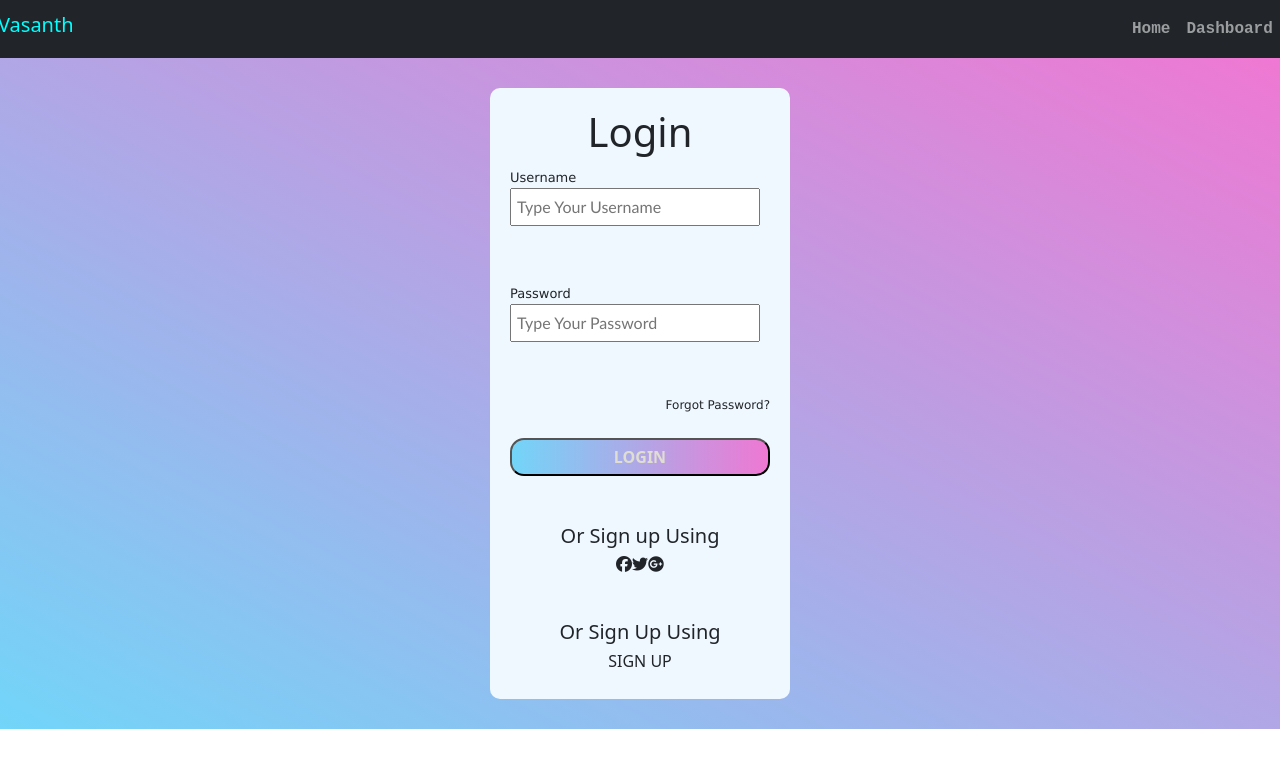
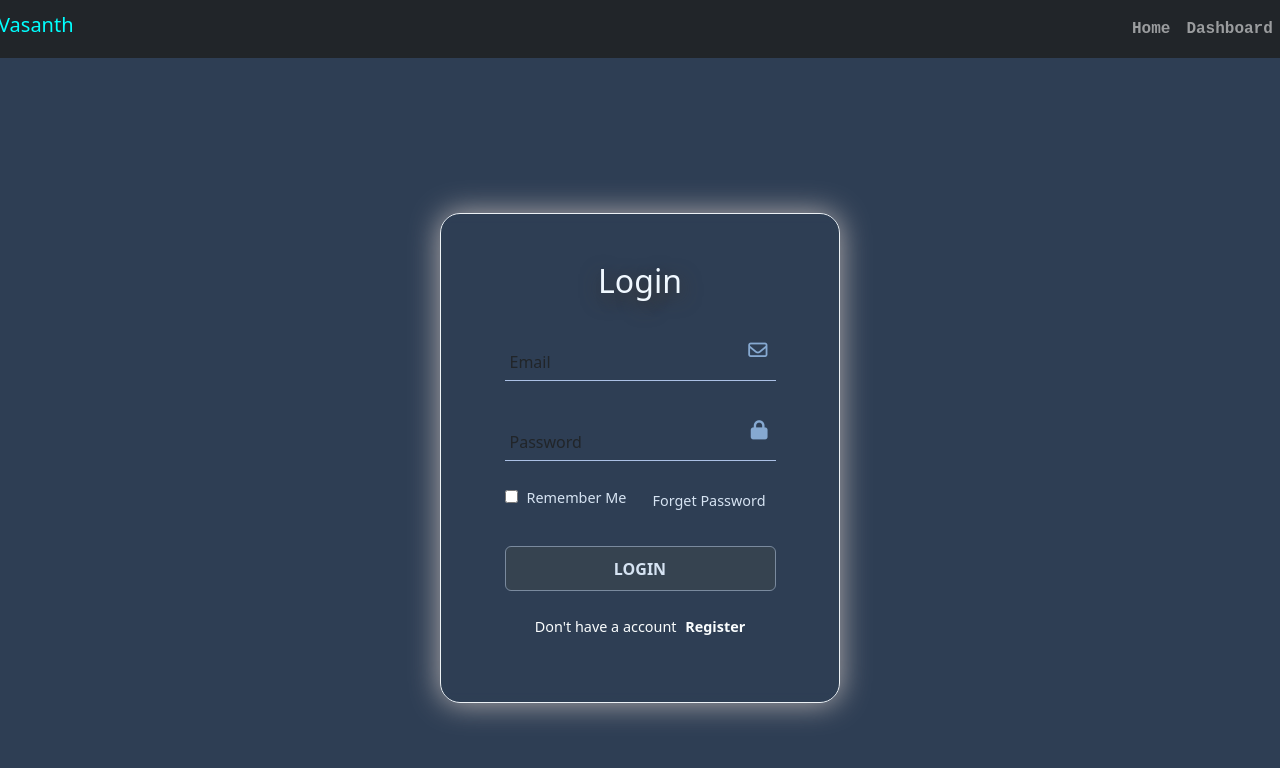
Before and after one commit to gokulvasanthJ/-Frontend-project-manager-, a React (Create React App) app: page /login in a window 1280 px wide. Shown: the top 768 px of the page. Built offline with nearby package versions, Linux system fonts and the light colour scheme.

Commit message:
login-page

```diff
--- a/src/Components/LogIn.js
+++ b/src/Components/LogIn.js
@@ -5,34 +5,39 @@ function LogIn() {
   let navigate=useNavigate()
 
   return <>
-    <div className="screen">
-      <div className="container1">
-      <div className="container2">
-        <h1>Login</h1>
 
-        <label htmlFor="input-box">Username</label>
-        <input className="input-box" type="text" placeholder="Type Your Username" /><br />
+<body>
+    <section>
+        <div className="form-box">
+            <div className="form-value">
 
-        <label htmlFor="pass-box">Password</label>
-        <input className="input-box" type="password" placeholder="Type Your Password" /><br />
+                    <h2>Login</h2>
+                    <div className="input-box">
+                        <span className="icon"><i className="fa-regular fa-envelope"></i></span>
+                        <input type="email" required />
+                        <label for="email">Email</label>
+                    </div>
+                    <div className="input-box">
+                        <span className="icon"><i className="fa-solid fa-lock"></i></span>
+                        <input type="password" required />
+                        <label for="password">Password</label>
+                    </div>
+                    <div className="remember-forgot">
+                        <label for=""><input type="checkbox" />Remember Me</label>
+                        <a href="#">Forget Password</a>
+                    </div>
+                    <button className="login-button" onClick={()=>navigate("/home")}>LOGIN</button>
+                    <div className="login-register">
+                        <p>Don't have a account <a href="registerindex1.html">Register</a></p>
 
-        <label className="forgot-pass" htmlFor="forgot-pass">Forgot Password?</label><br />
+                    </div>
+            </div>
+        </div>
+    </section>
 
-        <button className="login-button" onClick={()=>navigate("/home")}>LOGIN</button><br /><br/>
+</body>
 
-        <h5 className="center-same">Or Sign up Using</h5>
-        <div className="icons">
-          <i className="fa-brands fa-facebook"></i>
-          <i className="fa-brands fa-twitter"></i>
-          <i className="fa-brands fa-google-plus"></i>
-        </div>
-        <br /><br/>
 
-        <h5 className="center-same">Or Sign Up Using</h5>
-        <h6 className="center-same" >SIGN UP</h6>
-      </div>
-      </div>
-    </div>
   </>
 }
 
--- a/src/index.css
+++ b/src/index.css
@@ -66,7 +66,7 @@ font-family: monospace;
 }
 
 
-/* For Login */
+/* For Login
 .screen {
     display: flex;
     justify-content: center;
@@ -132,7 +132,158 @@ font-family: monospace;
     width: 100%;
     border-radius: 14px;
 
-  }
+  } */
+
+  *{
+    margin: 0%;
+    padding: 0%;
+}
+
+section{
+    display: flex;
+    justify-content: center;
+    align-items: center;
+    width: 100%;
+    height: 100vh;
+    background-color: rgb(46, 62, 84);
+}
+
+
+
+.form-box{
+position: relative;
+width:400px;
+height: 490px;
+background-color: transparent(177, 222, 244);
+border: 1.5px solid rgb(236, 241, 245);
+border-radius: 20px;
+backdrop-filter: blur(5px);
+box-shadow:  0 0  30px rgb(183, 177, 177);
+display: flex;
+justify-content: center;
+align-items: center;
+}
+
+.form-value h2{
+    text-align: center;
+    color: aliceblue;
+    text-shadow:1px 5px 20px rgb(65, 54, 42);
+}
+
+.input-box{
+  position: relative;
+  width: 100%;
+  height: 60px;
+  border-bottom: 1.5px solid rgb(171, 192, 229);
+  margin: 20px 0;
+}
+
+.input-box label{
+    position:absolute;
+    top: 50%;
+    left: 5px;
+    transform: translateY(-50%);
+    font-size: 1em;
+    color: rgb(216, 242, 247);
+    text-shadow:1px 5px 20px rgb(251, 249, 247);
+    font-weight: 500;
+    pointer-events: none;
+    transition: .5s;
+}
+
+.input-box input:focus~label,
+.input-box input:valid~label{
+    top: 5px;
+}
+
+
+.input-box  input{
+    width: 100%;
+    height: 90px;
+    background-color: transparent;
+    border: none;
+    outline: none;
+    font-size: 1rem;
+    color: rgb(214, 227, 242);
+    font-weight: 400;
+    padding: 0 35px 0 5px;
+}
+.input-box .icon{
+    position: absolute;
+    right:8px;
+    font-size: 1.2em;
+    color: rgb(134, 169, 209);
+    line-height: 57px;
+
+}
+
+.remember-forgot{
+    font-size: .9em;
+    color: rgb(214, 227, 242);
+    font-weight: 500;
+    margin: 15px 10px 15px 0;
+    display: flex;
+    justify-content: space-between;
+
+}
+
+.remember-forgot label input{
+    accent-color: rgb(26, 78, 133);
+    margin-right: 9px;
+}
+
+.remember-forgot input{
+    margin-top: 9px;
+}
+
+.remember-forgot a {
+    color: rgb(214, 227, 242);
+    text-decoration: none;
+    margin-top: 9px;
+}
+.remember-forgot a:hover{
+    text-decoration: underline;
+    color: rgb(147, 175, 185);
+}
+
+.login-button{
+    width: 100%;
+    height: 45px;
+    background-color:rgb(54, 67, 80);
+    border: .5px solid rgb(122, 138, 158);
+    outline: none;
+    border-radius: 6px;
+    cursor: pointer;
+    font-size: 1em;
+    color: rgb(214, 227, 242);
+    font-weight: 600;
+    margin-top: 20px;
+}
+button:hover{
+    color:black;
+    background-color: rgb(90, 133, 169);
+    box-shadow: 0px 0px 80px rgb(239, 240, 241) ;
+}
+
+.login-register{
+    font-size: .9em ;
+  color:rgb(250, 253, 254);
+    text-align: center;
+    font-weight: 500;
+    margin: 25px 0 10px;
+}
+.login-register p a{
+    color:rgb(250, 253, 254);
+    text-decoration: none;
+    font-weight: 600;
+    padding-left: 5px;
+}
+
+.login-register p a:hover {
+text-decoration:underline;
+color: rgb(147, 175, 185);
+
+}
 
 
   /* For home */
```
